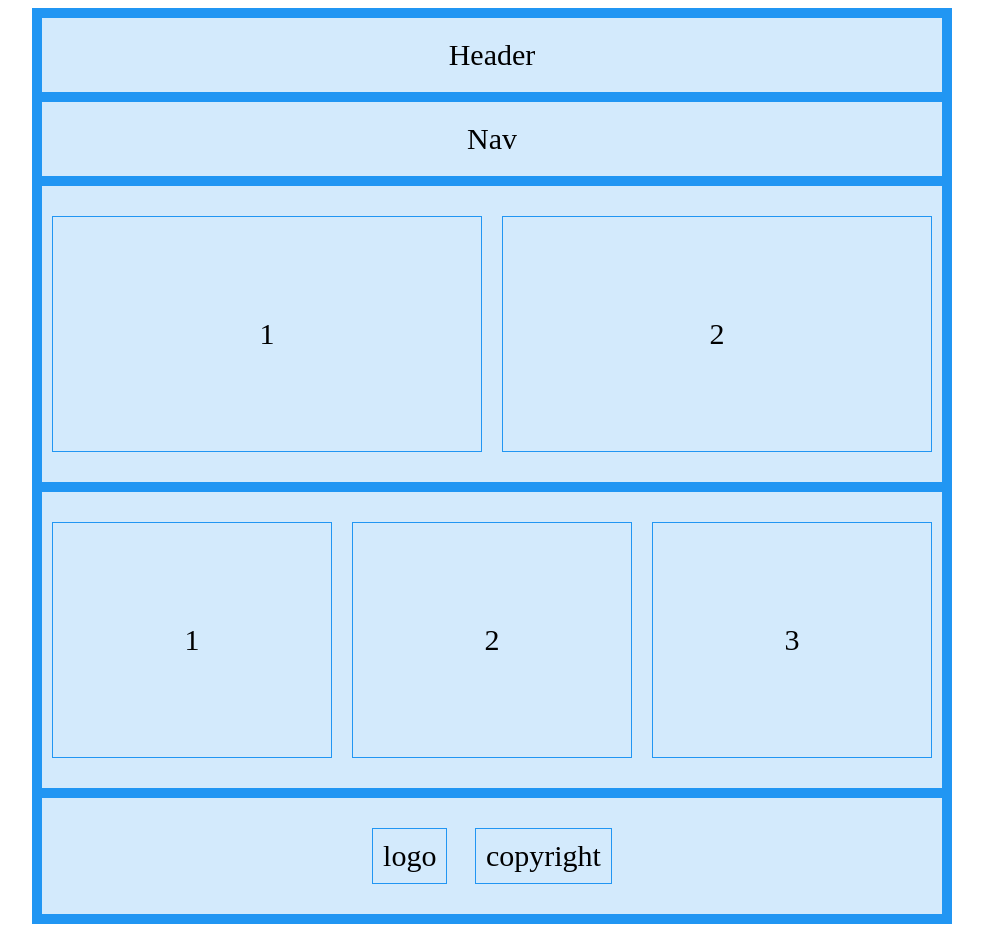
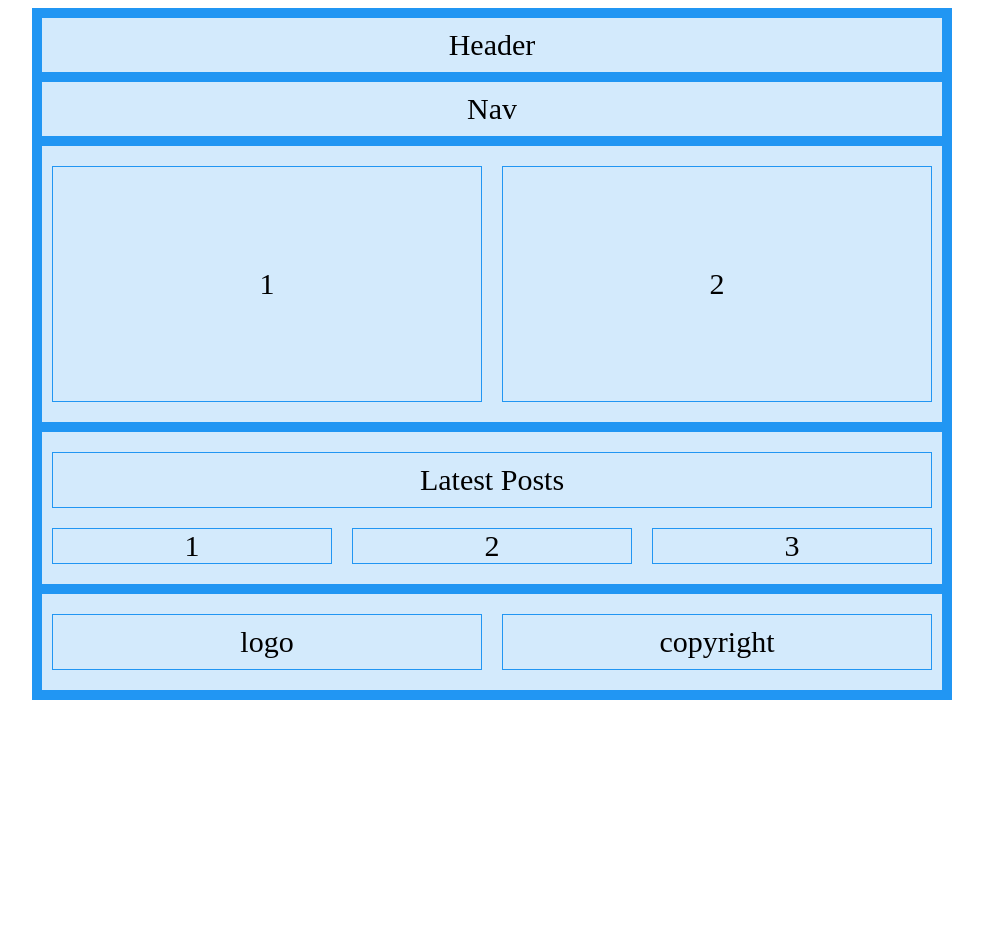
Before and after one commit to MrAces101/Little-Lemon-Restaurant, a plain HTML site: page index2.html in a window 1280 px wide. Shown: the whole page, without its empty margins (148-1131 px from the left). After the commit the page ends 800 px from the top, so only its background shows below. Drawn offline with Linux system fonts and the light colour scheme.

Commit message:
Templates updated to use flex: 1;

```diff
--- a/css/styles2.css
+++ b/css/styles2.css
@@ -19,7 +19,7 @@ body {
 .container > div {
   background-color: rgba(255, 255, 255, 0.8);
   text-align: center;
-  padding: 20px 0;
+  padding: 10px 0;
   font-size: 30px;
 }
 
@@ -47,7 +47,7 @@ body {
   border: 1px solid #2196F3;
   margin: 10px;
   padding: 100px;
-  flex: 50%;
+  flex: 1;
 }
 
 /* Responsive layout - makes a one column-layout instead of two-column layout */
@@ -62,14 +62,21 @@ body {
 .posts {
   grid-area: posts;
   display: flex;
-  flex-direction: row;
+  flex-wrap: wrap;
+  justify-content: center;
+}
+
+.posts > :first-child {
+  flex-basis: 100%;
+  margin: 10px;
+  padding: 10px;
+  border: 1px solid #2196F3;
 }
 
 .post {
   border: 1px solid #2196F3;
   margin: 10px;
-  padding: 100px;
-  flex: 33%;
+  flex: 1;
 }
 
 /* Responsive layout - makes a one column-layout instead of two-column layout */
@@ -81,12 +88,13 @@ body {
 
 .footer {
   grid-area: footer;
+  display: flex;
 }
 
 .footer-area {
   border: 1px solid #2196F3;
   margin: 10px;
   padding: 10px;
-  display: inline-flex;
-  flex-wrap: wrap;
+  flex: 1;
+
 }
--- a/css/template.css
+++ b/css/template.css
@@ -19,7 +19,7 @@ body {
 .container > div {
   background-color: rgba(255, 255, 255, 0.8);
   text-align: center;
-  padding: 20px 0;
+  padding: 10px 0;
   font-size: 30px;
 }
 
@@ -47,7 +47,7 @@ body {
   border: 1px solid #2196F3;
   margin: 10px;
   padding: 100px;
-  flex: 50%;
+  flex: 1;
 }
 
 /* Responsive layout - makes a one column-layout instead of two-column layout */
@@ -62,14 +62,21 @@ body {
 .posts {
   grid-area: posts;
   display: flex;
-  flex-direction: row;
+  flex-wrap: wrap;
+  justify-content: center;
+}
+
+.posts > :first-child {
+  flex-basis: 100%;
+  margin: 10px;
+  padding: 10px;
+  border: 1px solid #2196F3;
 }
 
 .post {
   border: 1px solid #2196F3;
   margin: 10px;
-  padding: 100px;
-  flex: 33%;
+  flex: 1;
 }
 
 /* Responsive layout - makes a one column-layout instead of two-column layout */
@@ -81,12 +88,13 @@ body {
 
 .footer {
   grid-area: footer;
+  display: flex;
 }
 
 .footer-area {
   border: 1px solid #2196F3;
   margin: 10px;
   padding: 10px;
-  display: inline-flex;
-  flex-wrap: wrap;
+  flex: 1;
+
 }
--- a/index2.html
+++ b/index2.html
@@ -13,13 +13,16 @@
     <div class="nav">Nav</div>
     <div class="promo">
       <div class="promo-area">
-          1
+        1
       </div>
       <div class="promo-area">
-          2
+        2
       </div>
     </div>
     <div class="posts">
+      <div class="latest">
+        Latest Posts
+      </div>
       <div class="post">
         1
       </div>
```
Also changed, not shown: index.html (+2 -2 lines), template.html (+5 -2 lines).
